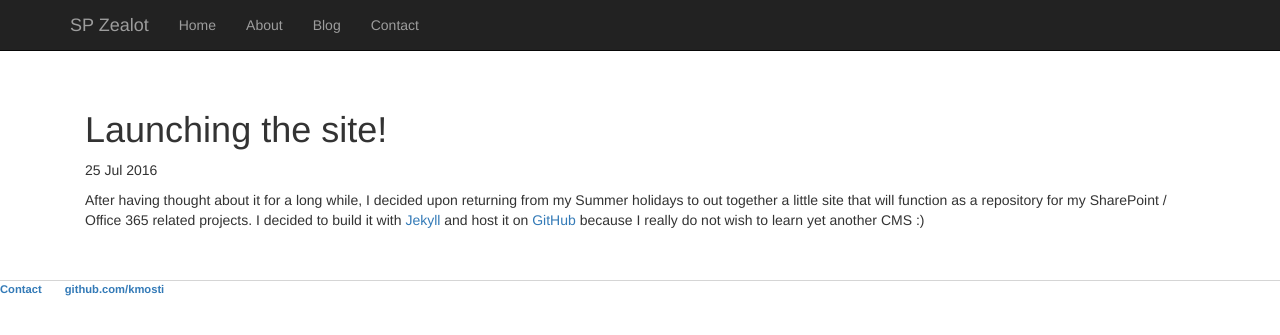
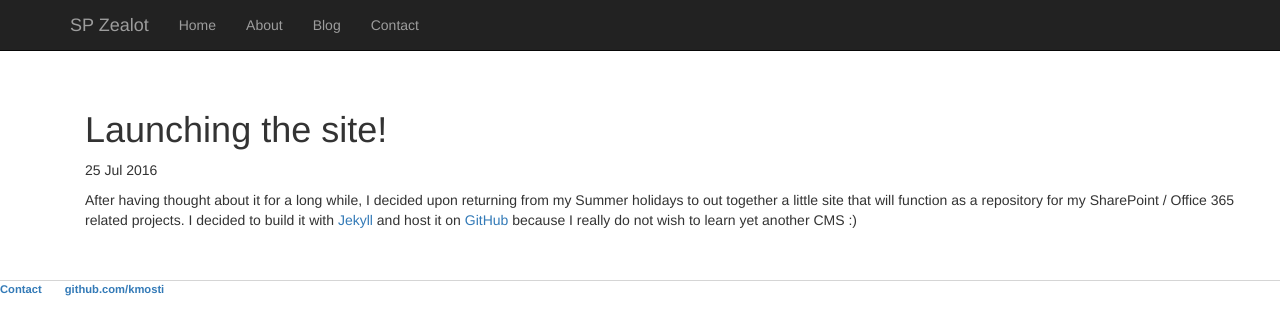
Before and after one commit to kmosti/kmosti.github.io, a Jekyll site: the page built from _posts/2016-07-25-site-launched.md, in a window 1280 px wide. Shown: the top 335 px of the page. Built offline with Jekyll 4.4.1, drawn with Linux system fonts in a browser that asks for light colours.

Commit message:
post grid layout

```diff
--- a/_layouts/post.html
+++ b/_layouts/post.html
@@ -4,6 +4,8 @@
 <h1>{{ page.title }}</h1>
 <p class="meta">{{ page.date | date_to_string }}</p>
 
-<div class="post">
-  {{ content }}
+<div class="container">
+	<div class="row">
+  		{{ content }}
+  	</div>
 </div>
```
